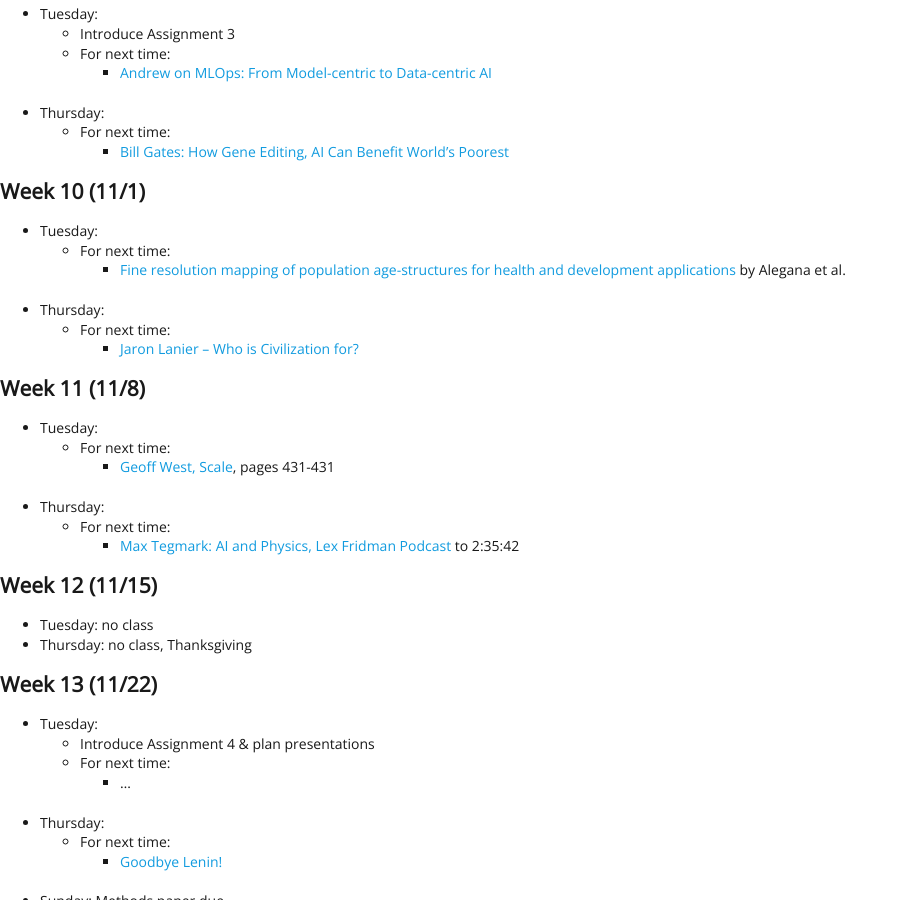
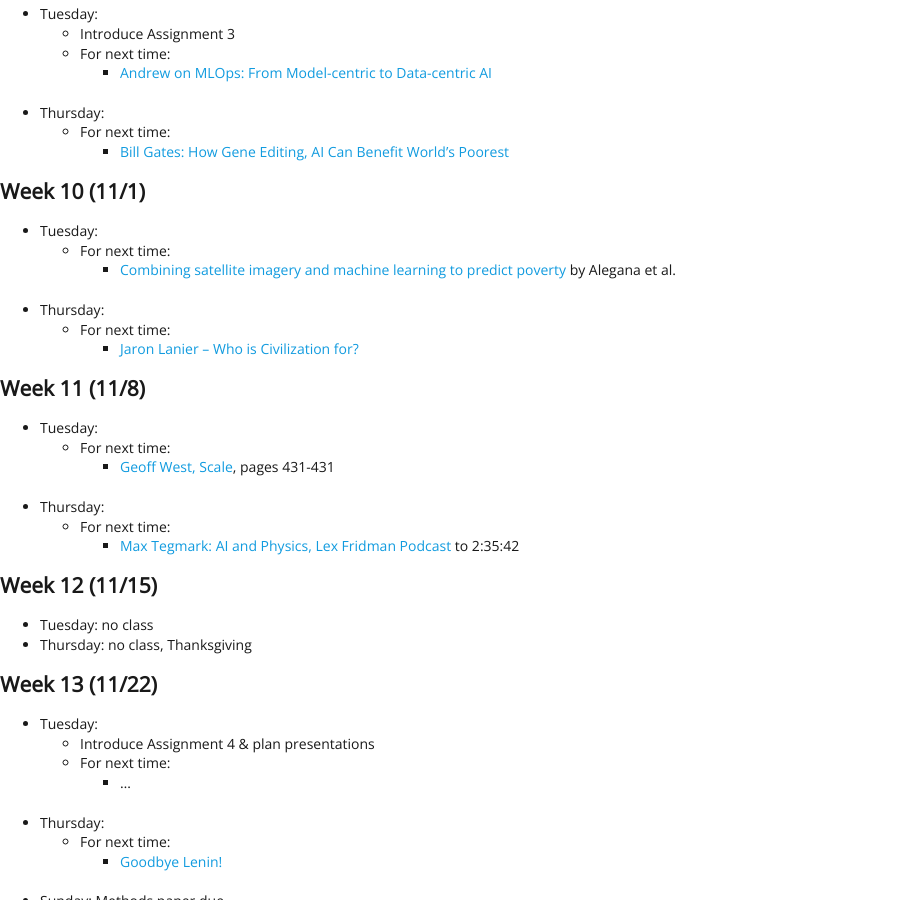
Before and after one commit to EMBrewer/dat150, a Jekyll site: the page built from _posts/2021-09-27-Schedule.md, in a window 1280 px wide and 900 px high, scrolled down 1868 px. Shown: the whole window, without its empty margins (0-908 px from the left). Built offline with Jekyll 4.4.1, drawn with Linux system fonts in a browser that asks for light colours; our own code applies the rules of GitHub Pages for plain Markdown files.

Commit message:
Update 2021-09-27-Schedule.md

```diff
--- a/_posts/2021-09-27-Schedule.md
+++ b/_posts/2021-09-27-Schedule.md
@@ -86,7 +86,7 @@
 ## Week 10 (11/1)
 - Tuesday:
 	- For next time:
-		- [Fine resolution mapping of population age-structures for health and development applications](https://royalsocietypublishing.org/doi/pdf/10.1098/rsif.2015.0073) by Alegana et al.
+		- [Combining satellite imagery and machine learning to predict poverty](https://www.science.org/doi/10.1126/science.aaf7894) by Alegana et al.
 - Thursday:
 	- For next time:
 		- [Jaron Lanier – Who is Civilization for?](https://www.youtube.com/watch?v=rGqiswuJuQI)
```
